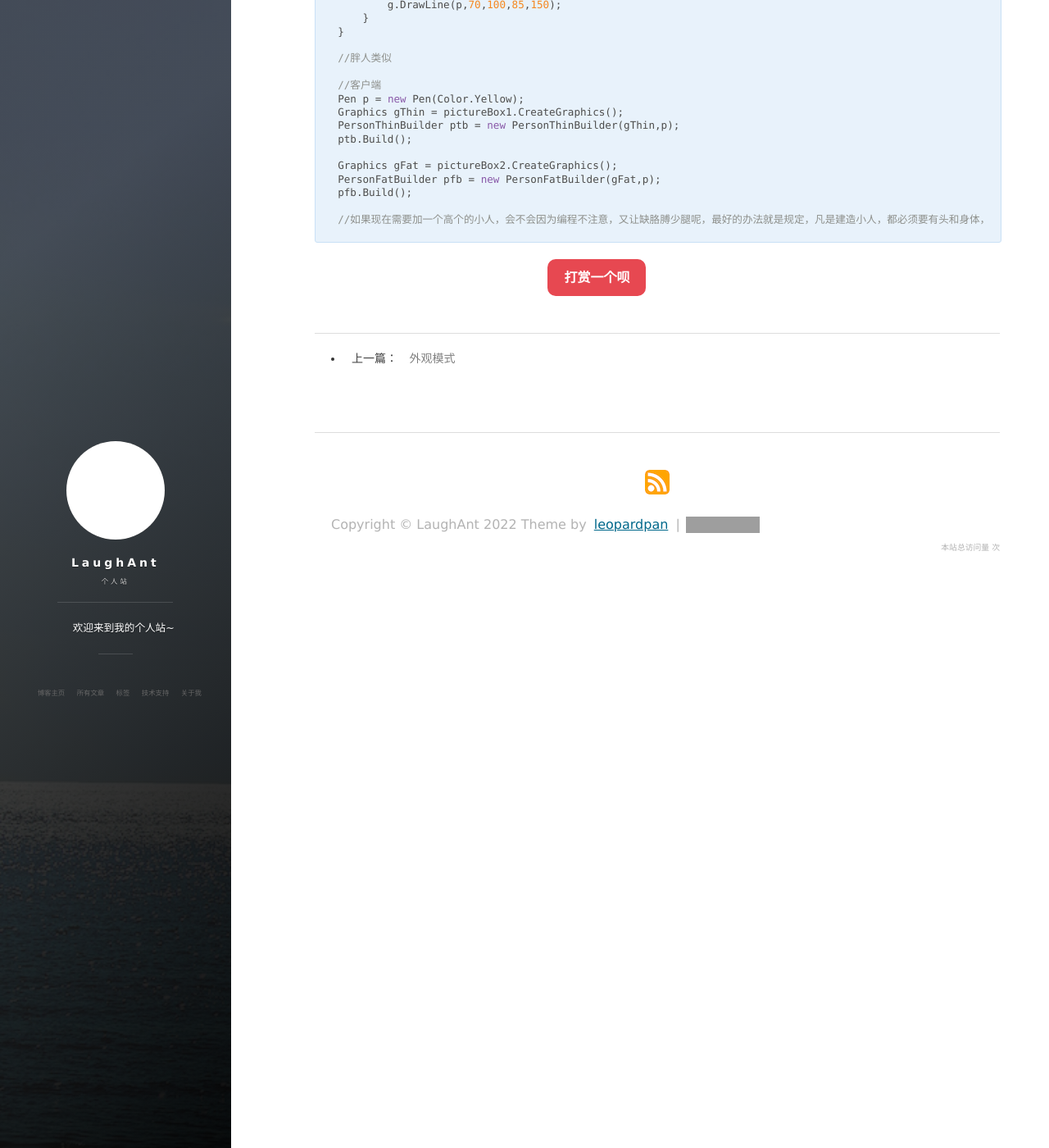
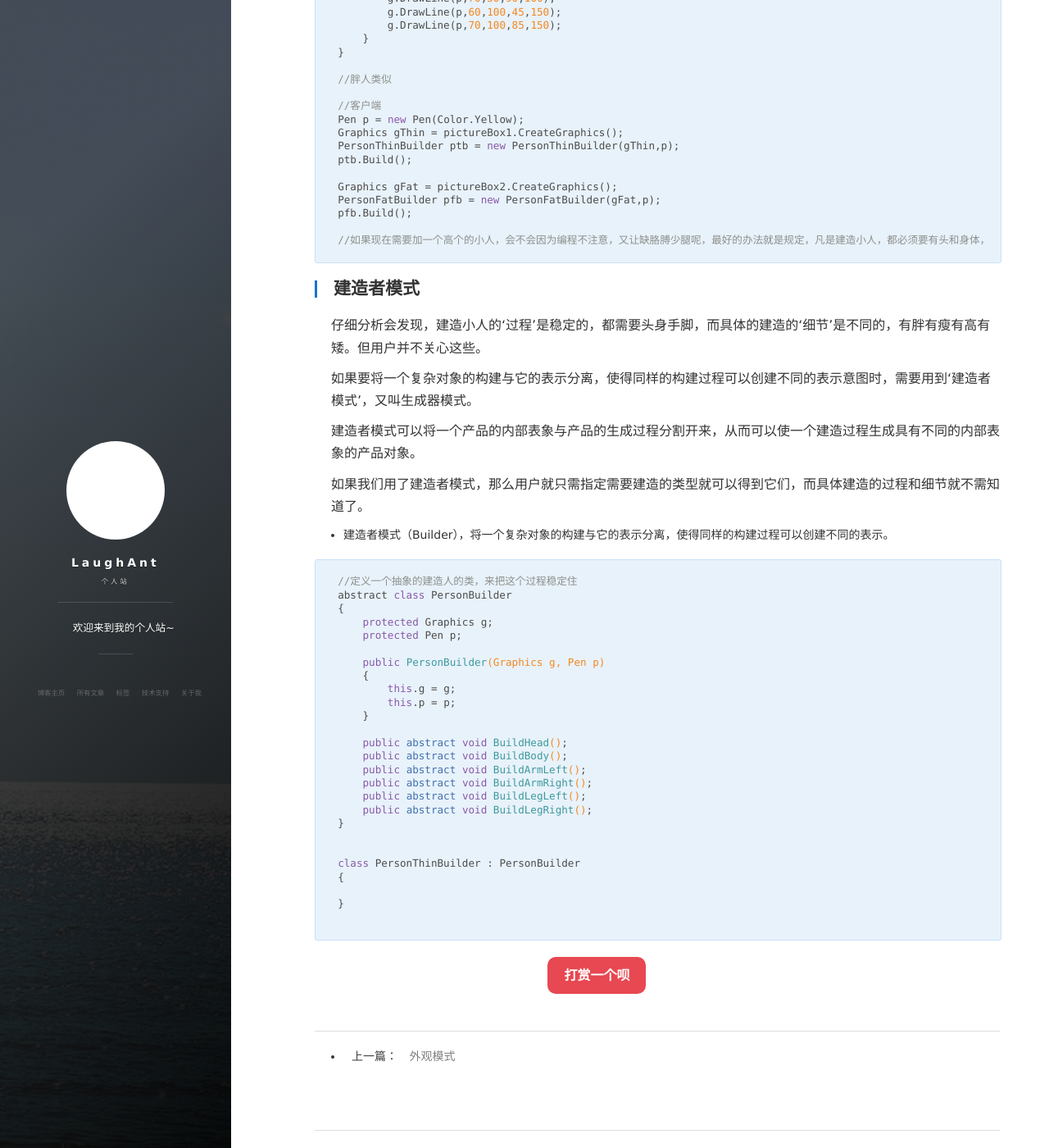
Before and after one commit to laughant/laughant.github.io, a Jekyll site: the page built from _posts/2022-04-23-大话设计模式_第十三章 建造者模式.md, in a window 1280 px wide and 1400 px high, scrolled down 1076 px. Shown: the whole window at 82% size. Built offline with Jekyll 4.4.1, drawn with Linux system fonts in a browser that asks for light colours; nearby versions of some CDN libraries; comment, search, counter and statistics services are not loaded; grey boxes are pictures that could not be loaded.

Commit message:
Update 2022-04-23-大话设计模式_第十三章 建造者模式.md
commit

````diff
--- a/_posts/2022-04-23-大话设计模式_第十三章 建造者模式.md
+++ b/_posts/2022-04-23-大话设计模式_第十三章 建造者模式.md
@@ -72,5 +72,45 @@ Graphics gFat = pictureBox2.CreateGraphics();
 PersonFatBuilder pfb = new PersonFatBuilder(gFat,p);
 pfb.Build();
 
-//如果现在需要加一个高个的小人，会不会因为编程不注意，又让缺胳膊少腿呢，最好的办法就是规定，凡是建造小人，都必须要有头和身体，以及两手两脚
+//如果现在需要加一个高个的小人，会不会因为编程不注意，又让缺胳膊少腿呢，最好的办法就是规定，凡是建造小人，都必须要有头和身体，以及两手两脚.
 ```
+
+## 建造者模式
+仔细分析会发现，建造小人的‘过程’是稳定的，都需要头身手脚，而具体的建造的‘细节’是不同的，有胖有瘦有高有矮。但用户并不关心这些。
+
+如果要将一个复杂对象的构建与它的表示分离，使得同样的构建过程可以创建不同的表示意图时，需要用到‘建造者模式’，又叫生成器模式。
+
+建造者模式可以将一个产品的内部表象与产品的生成过程分割开来，从而可以使一个建造过程生成具有不同的内部表象的产品对象。
+
+如果我们用了建造者模式，那么用户就只需指定需要建造的类型就可以得到它们，而具体建造的过程和细节就不需知道了。
+
+- 建造者模式（Builder），将一个复杂对象的构建与它的表示分离，使得同样的构建过程可以创建不同的表示。
+
+```c#
+//定义一个抽象的建造人的类，来把这个过程稳定住
+abstract class PersonBuilder
+{
+    protected Graphics g;
+    protected Pen p;
+
+    public PersonBuilder(Graphics g, Pen p)
+    {
+        this.g = g;
+        this.p = p;
+    }
+
+    public abstract void BuildHead();
+    public abstract void BuildBody();
+    public abstract void BuildArmLeft();
+    public abstract void BuildArmRight();
+    public abstract void BuildLegLeft();
+    public abstract void BuildLegRight();
+}
+
+
+class PersonThinBuilder : PersonBuilder
+{
+
+}
+
+```
````
